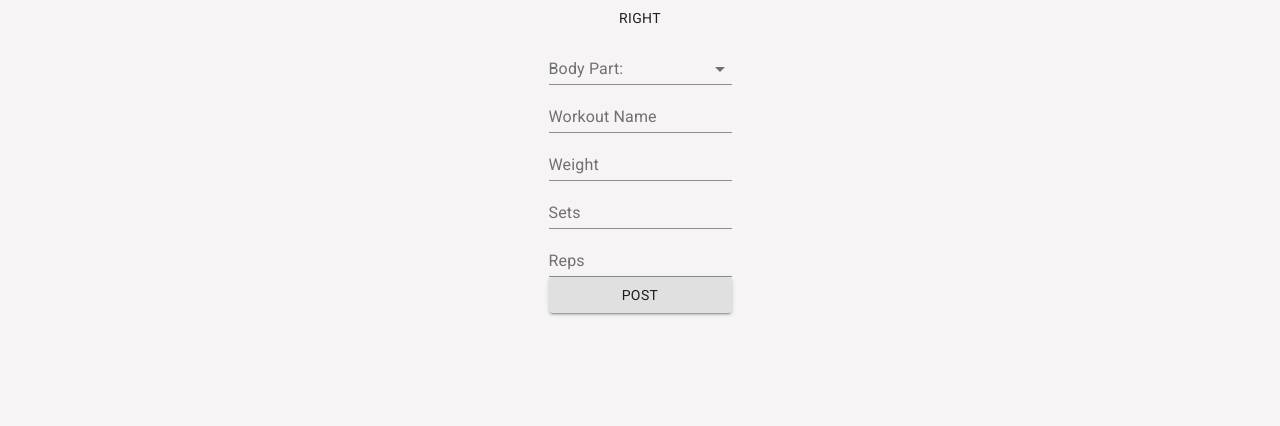
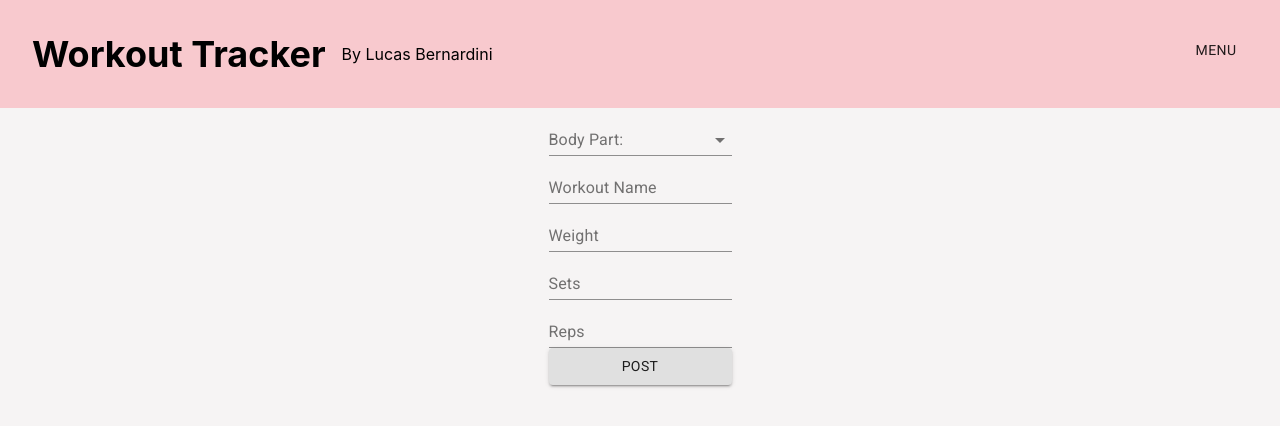
Before and after one commit to LucasBernardini/Workout-Manager, a React (Create React App) app: page / in a window 1280 px wide. Shown: the top 426 px of the page. Built offline with nearby package versions, Linux system fonts and the light colour scheme.

Commit message:
completion of header and menu modal

```diff
--- a/src/components/Header.jsx
+++ b/src/components/Header.jsx
@@ -1,30 +1,39 @@
-import React from 'react';
-import clsx from 'clsx';
-import { makeStyles } from '@material-ui/core/styles';
-import SwipeableDrawer from '@material-ui/core/SwipeableDrawer';
-import Button from '@material-ui/core/Button';
-import List from '@material-ui/core/List';
-import Divider from '@material-ui/core/Divider';
-import ListItem from '@material-ui/core/ListItem';
-import ListItemText from '@material-ui/core/ListItemText';
+import React from "react";
+import clsx from "clsx";
+import { makeStyles } from "@material-ui/core/styles";
+import SwipeableDrawer from "@material-ui/core/SwipeableDrawer";
+import Button from "@material-ui/core/Button";
+import List from "@material-ui/core/List";
+import Divider from "@material-ui/core/Divider";
+import ListItem from "@material-ui/core/ListItem";
+import ListItemText from "@material-ui/core/ListItemText";
+
+import './styling/header.scss'
 
 const useStyles = makeStyles({
   list: {
     width: 250,
   },
   fullList: {
-    width: 'auto',
+    width: "auto",
   },
 });
 
 export default function Header() {
   const classes = useStyles();
   const [state, setState] = React.useState({
+    top: false,
+    left: false,
+    bottom: false,
     right: false,
   });
 
   const toggleDrawer = (anchor, open) => (event) => {
-    if (event && event.type === 'keydown' && (event.key === 'Tab' || event.key === 'Shift')) {
+    if (
+      event &&
+      event.type === "keydown" &&
+      (event.key === "Tab" || event.key === "Shift")
+    ) {
       return;
     }
 
@@ -34,33 +43,46 @@ export default function Header() {
   const list = (anchor) => (
     <div
       className={clsx(classes.list, {
-        [classes.fullList]: anchor === 'top' || anchor === 'bottom',
-      })}
+        [classes.fullList]: anchor === "top" || anchor === "bottom",
+      }) }
+
       role="presentation"
       onClick={toggleDrawer(anchor, false)}
       onKeyDown={toggleDrawer(anchor, false)}
     >
       <List>
-        {['About', 'Author'].map((text, index) => (
+            <a className="list__links" href="https://lucasbernardini.com/" target="_" >
+          <ListItem button >
+            <ListItemText primary="Author" />
+          </ListItem>
+            </a>
+            <a className="list__links" href="https://github.com/LucasBernardini/Workout-Manager" target="__">
+          <ListItem button>
+            <ListItemText primary='Repo' />
+          </ListItem>
+          </a>
+      </List>
+      <Divider />
+      <List>
+        {["Coming Soon:", "Saved Workouts", "Preset Workouts"].map(
+          (text, index) => (
             <ListItem button key={text}>
               <ListItemText primary={text} />
             </ListItem>
-        ))}
-      </List>
-      <Divider />
-      <List>
-        {['Coming Soon:', 'Saved Workouts', 'Preset Workouts'].map((text, index) => (
-          <ListItem button key={text}>
-            <ListItemText primary={text} />
-          </ListItem>
-        ))}
+          )
+        )}
       </List>
     </div>
   );
 
   return (
+    <div className="header">
+      <div className="header__container">
+        <h1 className="title" >Workout Tracker</h1>
+        <p className="title__sub">By Lucas Bernardini</p>
+      </div>
       <div>
-      {['right'].map((anchor) => (
+        {["Menu"].map((anchor) => (
           <React.Fragment key={anchor}>
             <Button onClick={toggleDrawer(anchor, true)}>{anchor}</Button>
             <SwipeableDrawer
@@ -74,5 +96,6 @@ export default function Header() {
           </React.Fragment>
         ))}
       </div>
+    </div>
   );
 }
--- a/src/components/styling/header.scss
+++ b/src/components/styling/header.scss
@@ -0,0 +1,29 @@
+@import './variables';
+
+.header{
+    background-color: $pink;
+    padding: 2rem;
+    display: flex;
+    justify-content: space-between;
+    &__container{
+        display: flex;
+        align-items: center;
+    }
+}
+
+.title{
+    margin: 0;
+    font-size: 36px;
+    &__sub{
+        margin: 0;
+        margin-left: 1rem;
+        font-size: 16px;
+    }
+}
+
+.list{
+    &__links{
+        text-decoration: none;
+        color: inherit;
+    }
+}
```
Lines whose indentation alone changed are shown as unchanged.
